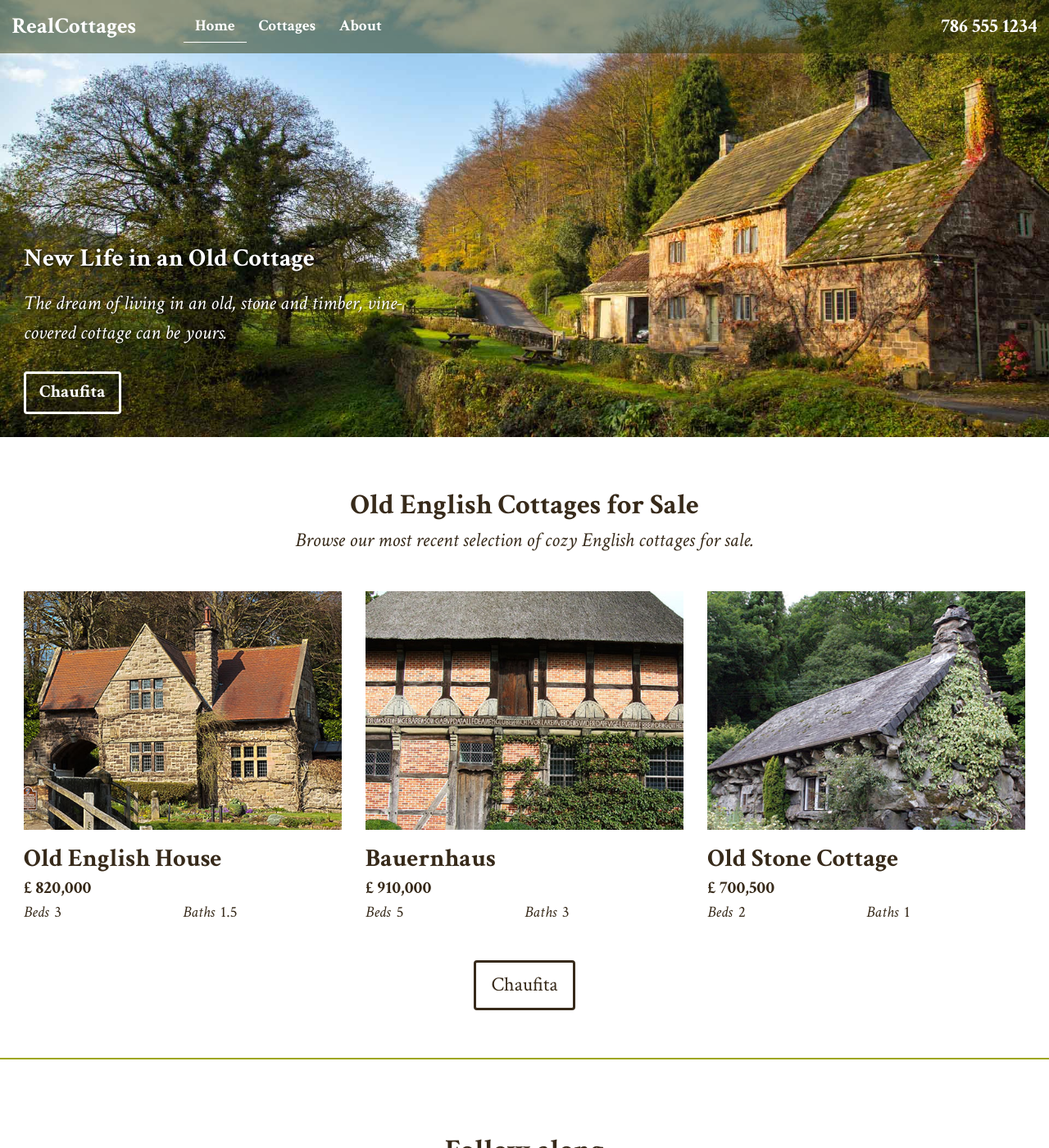
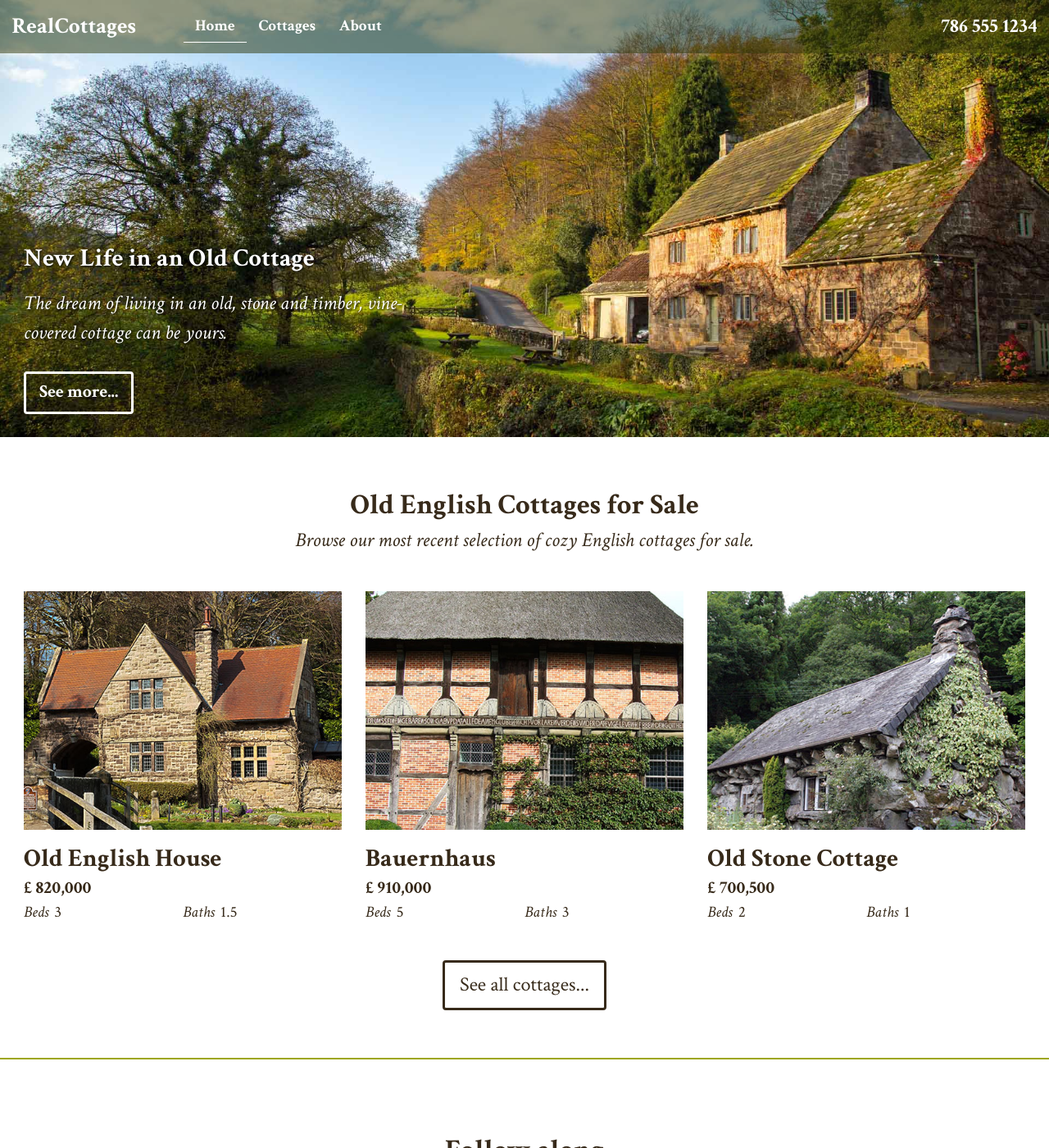
Before and after one commit to edgarbrignoni/jekyll-netlify-cms, a Jekyll site: the page built from index.html, in a window 1280 px wide and 1400 px high. Shown: the whole window at 82% size. Built offline with Jekyll 4.4.1, drawn with Linux system fonts in a browser that asks for light colours.

Commit message:
Update Pages “home”

```diff
--- a/_data/home.yml
+++ b/_data/home.yml
@@ -2,12 +2,12 @@ banner:
   title: New Life in an Old Cottage
   text: The dream of living in an old, stone and timber, vine-covered cottage can
     be yours.
-  button: Chaufita
+  button: See more...
   image: /images/uploads/banner.jpg
 cottages:
   title: Old English Cottages for Sale
   text: Browse our most recent selection of cozy English cottages for sale.
-  button: "Chaufita "
+  button: See all cottages...
 blog:
   title: Follow along
   text: Read up on the recent happenings related to our business and English
```
